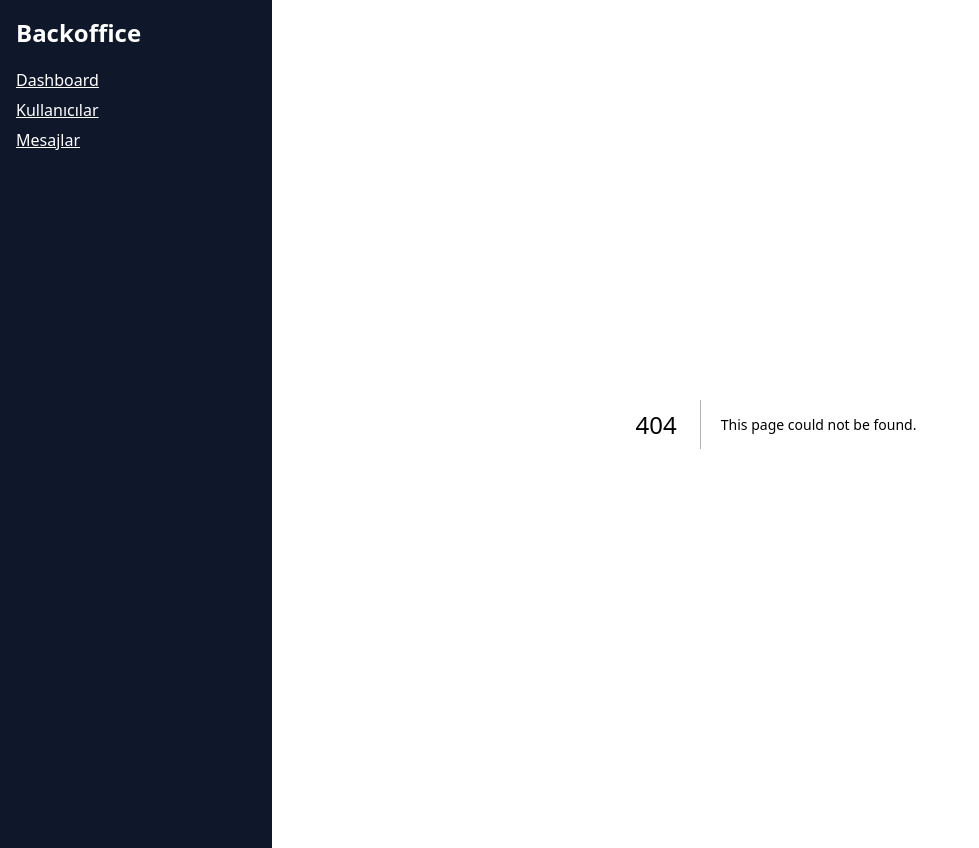
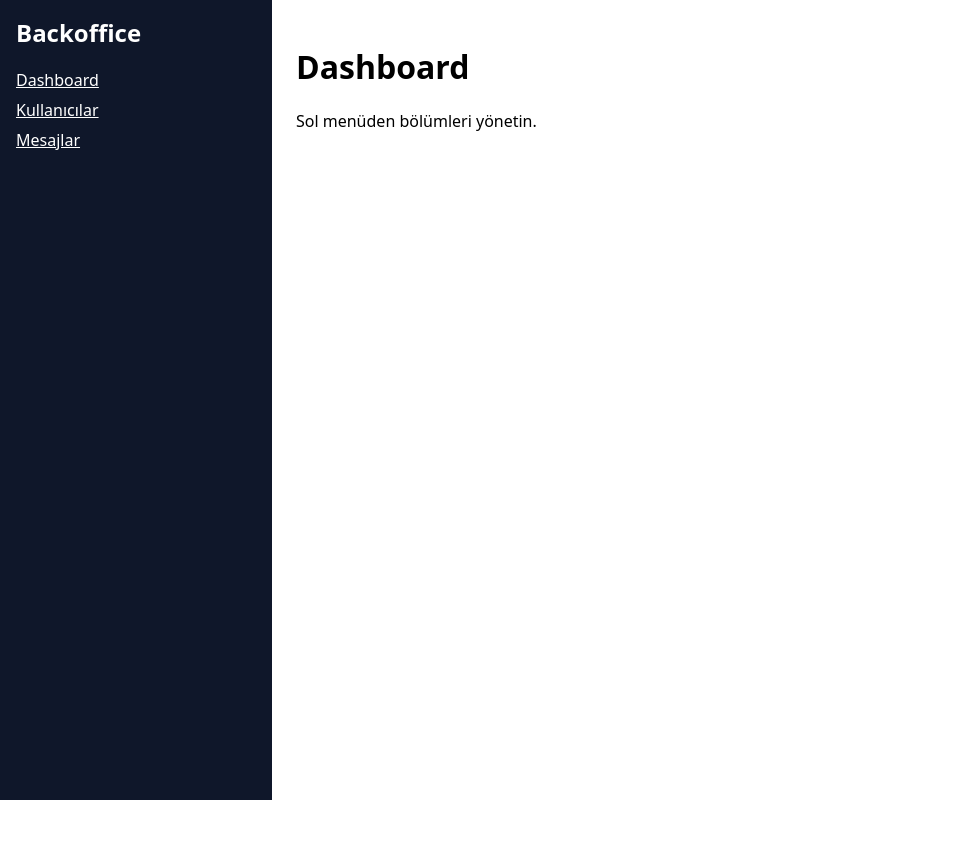
Before and after one commit to batikuzey001-debug/telegrambot, a Next.js app in the folder apps/backoffice/: page /dashboard in a window 1280 px wide. Before the commit this address had no page. Shown: the whole page, without its empty margins (0-979 px from the left). After the commit the page ends 800 px from the top, so only its background shows below. Built offline with nearby package versions, Linux system fonts and the light colour scheme.

Commit message:
Create page.tsx

```diff
--- /dev/null
+++ b/apps/backoffice/app/dashboard/page.tsx
@@ -0,0 +1,8 @@
+export default async function Dashboard() {
+  return (
+    <div>
+      <h1>Dashboard</h1>
+      <p>Sol menüden bölümleri yönetin.</p>
+    </div>
+  );
+}
```
